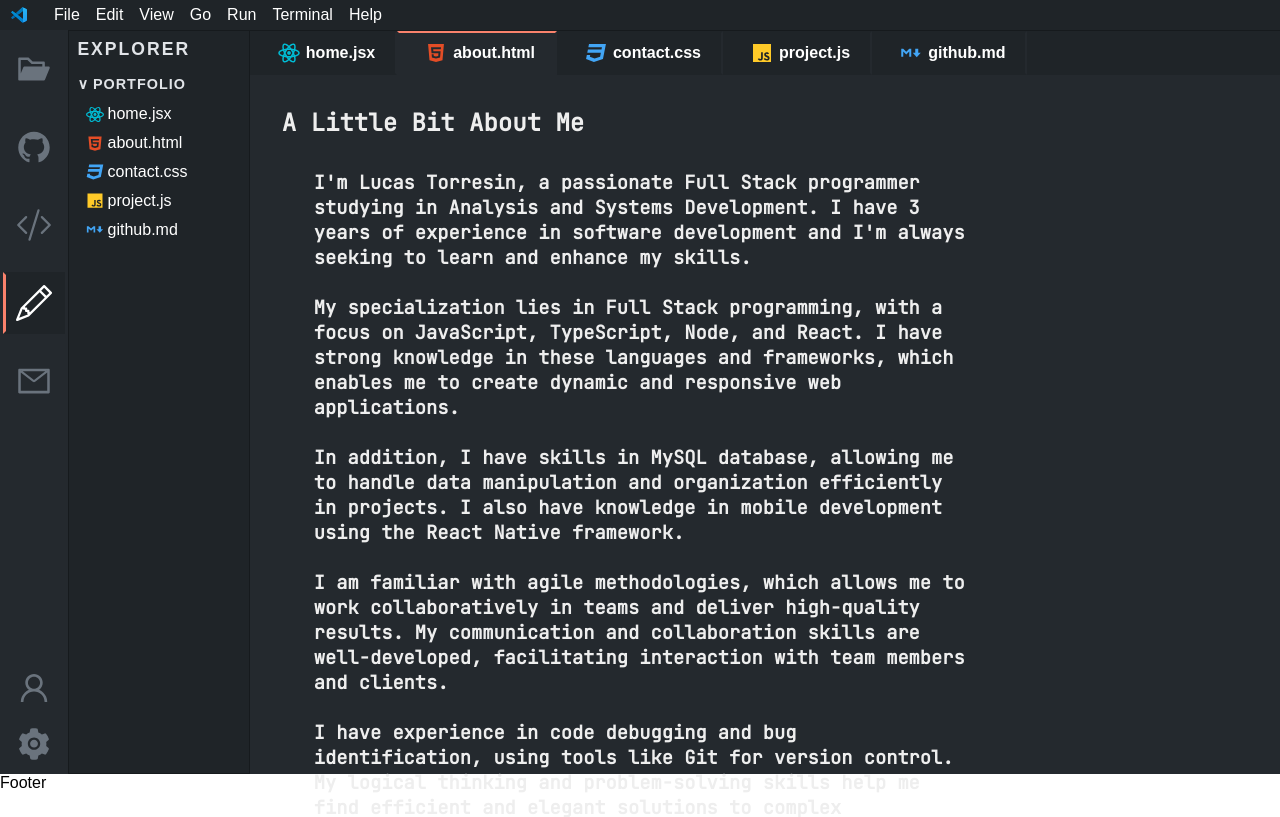
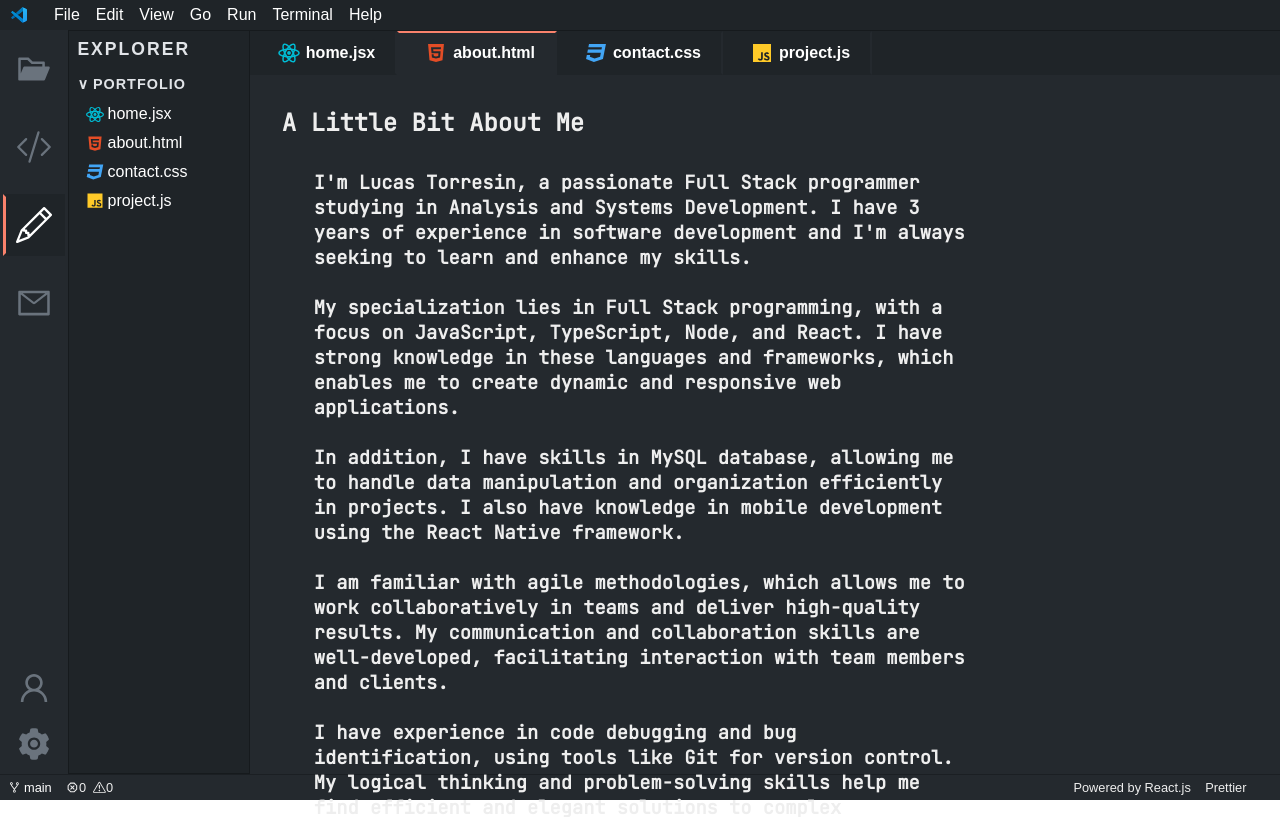
Before and after one commit to Lunatic02/Portifolio-Novo, a React (Vite) app: page /sobre-mim in a window 1280 px wide. Shown: the top 817 px of the page. Built offline with nearby package versions, Linux system fonts and the light colour scheme.

Commit message:
finalização web

```diff
--- a/src/Components/Explorer/ExplorerIcons.tsx
+++ b/src/Components/Explorer/ExplorerIcons.tsx
@@ -4,7 +4,6 @@ import ReactIcon from '../../assets/react_icon.svg'
 import HtmlIcon from '../../assets/html_icon.svg'
 import JsIcon from '../../assets/js_icon.svg'
 import CssIcon from '../../assets/css_icon.svg'
-import MarkDownIcon from '../../assets/markdown_icon.svg'
 
 export function ExplorerIcons({toggleIcons}:any){
   if(toggleIcons){
@@ -14,7 +13,6 @@ export function ExplorerIcons({toggleIcons}:any){
         <li><img src={HtmlIcon}/><Link to='/sobre-mim'>about.html</Link></li>
         <li><img src={CssIcon}/><Link to='/contato'>contact.css</Link></li>
         <li><img src={JsIcon}/><Link to='/projetos'>project.js</Link></li>
-        <li><img src={MarkDownIcon}/><Link to='/github'>github.md</Link></li>
       </ExplorerIconsLinks>
     )
   } else{
--- /dev/null
+++ b/src/Components/Footer/index.tsx
@@ -0,0 +1,41 @@
+import { FooterContainer } from "./style";
+import {AiOutlineFork} from 'react-icons/ai'
+import { BsExclamationTriangle } from "react-icons/bs";
+import {MdOutlineDangerous} from "react-icons/md"
+
+
+export function Footer(){
+  return (
+    <FooterContainer>
+      <footer className="bottomBar">
+      <div className="container">
+        <AiOutlineFork />
+        <a
+          href="https://github.com/Lunatic02/Portifolio-Novo"
+          target="_blank"
+          rel="noreferrer noopener"
+          className="section"
+        >
+          <p>main</p>
+        </a>
+        <div className="section">
+          <MdOutlineDangerous />
+          <p className="errorText">0</p>&nbsp;&nbsp;
+          <BsExclamationTriangle />
+          <p>0</p>
+        </div>
+      </div>
+      <div className="container">
+        <div className="section">
+          <p>Powered by React.js</p>
+        </div>
+        <div className="section">
+          <p>Prettier</p>
+        </div>
+        <div className="section">
+        </div>
+      </div>
+    </footer>
+    </FooterContainer>
+  )
+}
--- /dev/null
+++ b/src/Components/Footer/style.ts
@@ -0,0 +1,35 @@
+import styled from "styled-components";
+
+export const FooterContainer = styled.footer`
+  .bottomBar{
+    background: #24292e;
+    border-top: 1px solid #1b1f23;
+    height: 26px;
+    display: flex;
+    font-size: 0.8rem;
+    padding: 0 0.5rem;
+    color: #eee;
+    display: flex;
+    justify-content: space-between;
+  }
+  .bottomBar a {
+  color: white;
+  text-decoration: none;
+}
+.container {
+  display: flex;
+  align-items: center;
+}
+.section {
+  display: flex;
+  margin-right: 0.5rem;
+  height: 24px;
+  align-items: center;
+  padding: 0 0.2rem;
+  cursor: pointer;
+  font-family: 'Source Sans Pro', sans-serif;
+}
+.section:hover {
+  background: #4f4f52;
+}
+`
--- a/src/Components/Sidebar/index.tsx
+++ b/src/Components/Sidebar/index.tsx
@@ -1,5 +1,5 @@
 import { SidebarContainer, SidebarIcons } from "./style";
-import {AiFillFolderOpen, AiFillGithub, AiFillSetting, AiOutlineMail, AiOutlineUser} from 'react-icons/ai'
+import {AiFillFolderOpen, AiFillSetting, AiOutlineMail, AiOutlineUser} from 'react-icons/ai'
 import {BsCodeSlash, BsPencil } from 'react-icons/bs'
 import { NavLink } from "react-router-dom";
 
@@ -10,7 +10,6 @@ export function Sidebar(){
           <div>
             <ul>
               <li><NavLink to='/'><AiFillFolderOpen size={36}/></NavLink></li>
-              <li><NavLink to='/github'><AiFillGithub size={36}/></NavLink></li>
               <li><NavLink to='/projetos'><BsCodeSlash size={36}/></NavLink></li>
               <li><NavLink to='/sobre-mim'><BsPencil size={36}/></NavLink></li>
               <li><NavLink to='/contato'><AiOutlineMail size={36}/></NavLink></li>
--- a/src/Components/TabBar/index.tsx
+++ b/src/Components/TabBar/index.tsx
@@ -13,7 +13,6 @@ export function TabBar(){
         <NavLink to='/sobre-mim'><img src={HtmlIcon}/>about.html</NavLink>
         <NavLink to='/contato'><img src={CssIcon}/>contact.css</NavLink>
         <NavLink to='/projetos'><img src={JsIcon}/>project.js</NavLink>
-        <NavLink to='/github'><img src={MarkDownIcon}/>github.md</NavLink>
   </TabBarContainer>
   </>)
 }
--- a/src/layouts/DefaultLayout/index.tsx
+++ b/src/layouts/DefaultLayout/index.tsx
@@ -1,6 +1,7 @@
 import { BrowserRouter, Route, Routes } from "react-router-dom";
 import { Explorer } from "../../Components/Explorer";
 import { Header } from "../../Components/Header";
+import { Footer } from "../../Components/Footer";
 import { Sidebar } from "../../Components/Sidebar";
 import { TabBar } from "../../Components/TabBar";
 import { About } from "../../pages/about";
@@ -21,14 +22,13 @@ export function DefaultLayout(){
               <TabBar />
               <Routes>
                 <Route path="/" element={<Home />}/>
-                <Route path="/github" element={'github'}/>
                 <Route path="/projetos" element={<Projects />}/>
                 <Route path="/sobre-mim" element={<About />}/>
                 <Route path="/contato" element={<Contact />}/>
               </Routes>
             </LayoutChanging>
         </LayoutContents>
-        Footer
+            <Footer />
       </BrowserRouter>
     </>
   )
--- a/src/pages/projects/index.tsx
+++ b/src/pages/projects/index.tsx
@@ -14,7 +14,7 @@ const projetos = [
     "name": "Pomodoro",
     "image": "https://i.imgur.com/yujrnJM.png",
     "description": "A pomodoro timer, to improve your productivity",
-    "tags": ["React", "ZOD", "StyledComponents", "Typescript", "RouterDom", "HookForm"],
+    "tags": ["React", "ZOD", "StyledComponents", "Typescript", "Router", "HookForm"],
     "source_code": "https://github.com/Lunatic02/ignite-timer-aulas",
   },
   {
@@ -22,7 +22,7 @@ const projetos = [
     "name": "Crud",
     "image": "https://i.imgur.com/sdkK2S0.png",
     "description": "An Users crud",
-    "tags": ["Styled-components", "axios", "express", "nodemon", "mysql", "cors"],
+    "tags": ["StyledComponents", "Axios", "express", "nodemon", "mysql", "cors", "NodeJS"],
     "source_code": "https://github.com/Lunatic02/Crud",
   },
   {
@@ -71,7 +71,7 @@ export function Projects(){
               )
           })}
       </div>
-      <img width="49%" height="195px" src="https://github-readme-stats.vercel.app/api?username=Lunatic02&show_icons=true&count_private=true&hide_border=true&title_color=00bfbf&icon_color=00bfbf&text_color=c9d1d9&bg_color=0d1117" alt="Lucas Torresin github stats" />
+
     </ProjectsContainer>
   )
 }
--- a/src/pages/projects/style.ts
+++ b/src/pages/projects/style.ts
@@ -78,4 +78,56 @@ export const ProjectsContainer = styled.main`
 img{
   border-radius: 12px;
 }
+.Tailwind {
+    border: 2px solid #06b6d4;
+
+}
+.React {
+    border: 2px solid #61dafb;
+}
+.Router{
+  border: 2px solid red;
+}
+.Axios{
+  border: 2px solid yellow
+}
+.StyledComponents{
+  border: 2px solid pink;
+}
+.Typescript{
+  border: 2px solid blue;
+}
+.NodeJS{
+  border: 2px solid #83cd29;
+}
+.express{
+  border: 2px solid #439934;
+}
+.ZOD{
+  border: 2px solid black;
+}
+.HookForm{
+  border: 2px solid purple;
+}
+.nodemon{
+  border: 2px solid yellowgreen;
+}
+.mysql{
+  border: 2px solid lightblue;
+}
+.cors{
+  border: 2px solid tomato;
+}
+.Fastify{
+  border: 2px solid white;
+}
+.Prisma{
+  border: 2px solid gray;
+}
+.NextJS{
+  border: 2px solid lightgoldenrodyellow;
+}
+.React-Native{
+  border: 2px solid #61dafb;
+}
 `
```
